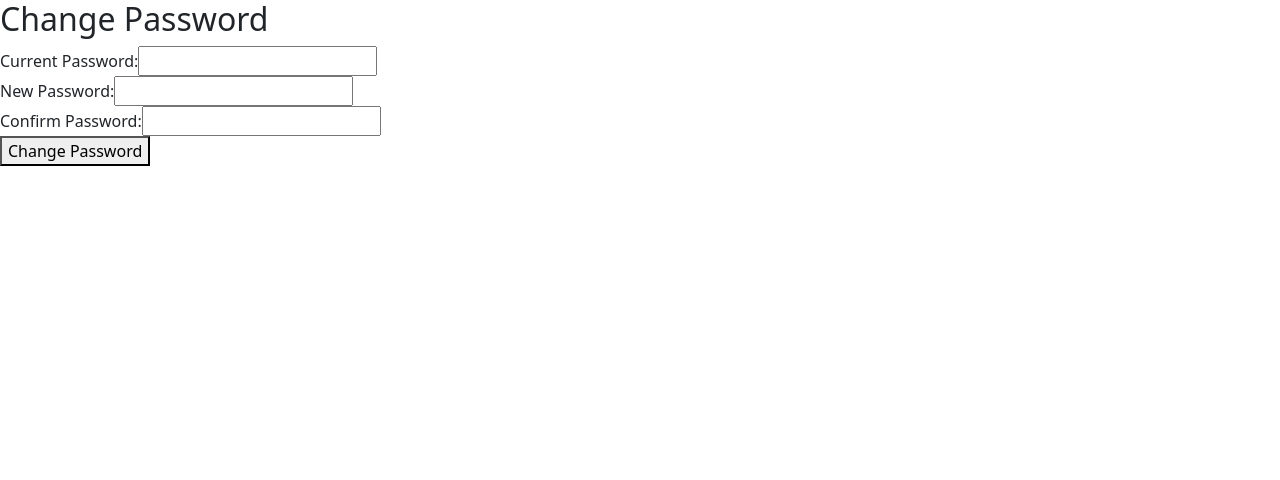
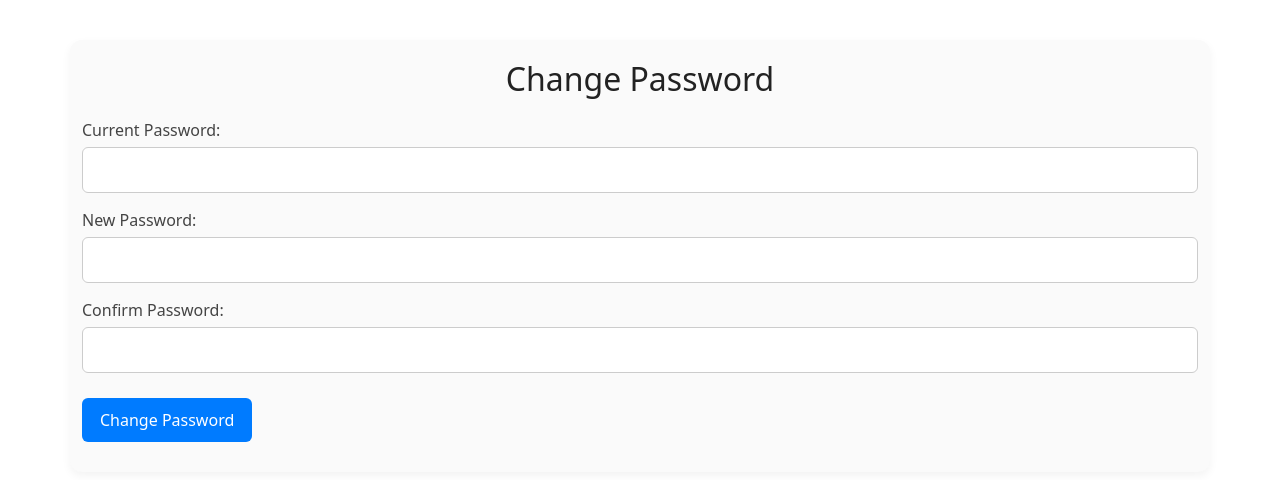
Before and after one commit to Anuprabha-DS/DojoMaster, a React (Vite) app in the folder Client/: page /change-password in a window 1280 px wide. Shown: the top 480 px of the page. Built offline with nearby package versions, Linux system fonts and the light colour scheme.

Commit message:
design change password, update view master data, notification

```diff
--- a/Client/src/modules/components/ChangePassword.jsx
+++ b/Client/src/modules/components/ChangePassword.jsx
@@ -74,10 +74,10 @@ const ChangePassword = () => {
 
 
   return (
-    <div>
+    <div className="container">
       <h2>Change Password</h2>
       <form onSubmit={handleSubmit}>
-        <div>
+        <div className="label-input">
           <label>Current Password:</label>
           <input
             type="password"
@@ -85,7 +85,7 @@ const ChangePassword = () => {
             onChange={(e) => setCurrentPassword(e.target.value)}
           />
         </div>
-        <div>
+        <div className="label-input">
           <label>New Password:</label>
           <input
             type="password"
@@ -93,7 +93,7 @@ const ChangePassword = () => {
             onChange={(e) => setNewPassword(e.target.value)}
           />
         </div>
-        <div>
+        <div className="label-input">
           <label>Confirm Password:</label>
           <input
             type="password"
@@ -102,9 +102,12 @@ const ChangePassword = () => {
           />
         </div>
 
-        {error && <div style={{ color: 'red' }}>{error}</div>}
-        {success && <div style={{ color: 'green' }}>{success}</div>}
-        <button type="submit" disabled={isLoading}>{isLoading ? 'Updating...' : 'Change Password'}</button>
+        {error && <div className="error-message">{error}</div>}
+        {success && <div className="success-message">{success}</div>}
+
+        <button type="submit" className="button" disabled={isLoading}>
+          {isLoading ? 'Updating...' : 'Change Password'}
+        </button>
       </form>
     </div>
   );
--- a/Client/src/modules/components/FetchNotification.jsx
+++ b/Client/src/modules/components/FetchNotification.jsx
@@ -51,7 +51,7 @@ const FetchNotifications = () => {
                         <li key={notification._id}>
                             <strong>{notification.title}</strong> - {notification.message}
                             <br />
-                            <small>{new Date(notification.createdAt).toLocaleString()}</small>
+                            <small>{notification.type}</small>
                         </li>
                     ))}
                 </ul>
--- a/Client/src/modules/components/ViewMasters.jsx
+++ b/Client/src/modules/components/ViewMasters.jsx
@@ -80,6 +80,8 @@ const ViewMasters = () => {
               <h4>{master.name}</h4>
               <p>Email: {master.email}</p>
               <p>Phone: {master.number}</p>
+              <p>Assigned Dojo Name: {master.assignedDojoId.name}</p>
+
               <p>Belt: {master.belt?.color || 'N/A'}</p>
               {master.image ? (
                 <img src={master.image} alt={master.name} />
```
